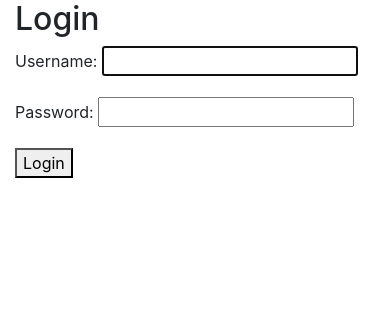
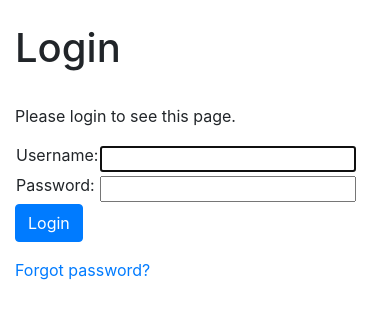
Before and after one commit to kangea/IST303-G4-GroupProject, a Django app: a page that uses products_monitor/templates/registration/login.html in a window 390 px wide. Shown: the part 56-375 px from the top of the page. Run offline with Django 3.2, Linux system fonts and the light colour scheme; some libraries are stand-ins or nearby versions.

Commit message:
password reset templates & responsive product img

```diff
--- a/products_monitor/templates/registration/login.html
+++ b/products_monitor/templates/registration/login.html
@@ -1,12 +1,42 @@
 {% extends 'base.html' %}
 
-{% block title %}Login{% endblock %}
+{% block content %}
+<br>
+<h1>Login</h1>
+<br>
+{% if form.errors %}
+  <p>Your username and password didn't match. Please try again.</p>
+{% endif %}
 
-{% block content %}
-  <h2>Login</h2>
-  <form method="post">
-    {% csrf_token %}
-    {{ form.as_p }}
-    <button type="submit">Login</button>
-  </form>
+{% if next %}
+  {% if user.is_authenticated %}
+    <p>Your account doesn't have access to this page. To proceed,
+    please login with an account that has access.</p>
+  {% else %}
+    <p>Please login to see this page.</p>
+  {% endif %}
+{% endif %}
+
+<form method="post" action="{% url 'login' %}">
+{% csrf_token %}
+<table>
+
+<tr>
+  <td>{{ form.username.label_tag }}</td>
+  <td>{{ form.username }}</td>
+</tr>
+
+<tr>
+  <td>{{ form.password.label_tag }}</td>
+  <td>{{ form.password }}</td>
+</tr>
+</table>
+
+<input class="btn btn-primary" type="submit" value="Login" />
+<input type="hidden" name="next" value="{{ next }}" />
+</form>
+
+{# Assumes you setup the password_reset view in your URLconf #}
+<p><a href="{% url 'password_reset' %}">Forgot password?</a></p>
+
 {% endblock %}
--- /dev/null
+++ b/products_monitor/templates/registration/password_reset_complete.html
@@ -0,0 +1,6 @@
+{% extends "base.html" %}
+
+{% block content %}
+  <h1>The password has been changed!</h1>
+  <p><a href="{% url 'login' %}">log in again?</a></p>
+{% endblock %}
--- /dev/null
+++ b/products_monitor/templates/registration/password_reset_done.html
@@ -0,0 +1,5 @@
+{% extends "base.html" %}
+
+{% block content %}
+  <p>We've emailed you instructions for resetting your password. If they haven't arrived in a few minutes, check your spam folder.</p>
+{% endblock %}
--- /dev/null
+++ b/products_monitor/templates/registration/password_reset_email.html
@@ -0,0 +1,2 @@
+You have asked for password reset for email {{ email }}. Follow the link below:
+{{ protocol}}://{{ domain }}{% url 'password_reset_confirm' uidb64=uid token=token %}
--- a/quest/settings.py
+++ b/quest/settings.py
@@ -154,3 +154,5 @@ HAYSTACK_CONNECTIONS = {
 }
 HAYSTACK_SEARCH_RESULTS_PER_PAGE = 10
 HAYSTACK_SIGNAL_PROCESSOR = 'haystack.signals.RealtimeSignalProcessor'
+
+LOGIN_REDIRECT_URL = '/'
--- a/quest/static/products_monitor/stylesheet.css
+++ b/quest/static/products_monitor/stylesheet.css
@@ -10,6 +10,27 @@
   height: 125px;
 }
 
+@media only screen and (min-width: 576px){
+  .product-img {
+    object-fit: cover;
+    height: 200px;
+  }
+}
+
+@media only screen and (min-width: 992px){
+  .product-img {
+    object-fit: cover;
+    height: 100px;
+  }
+}
+
+@media only screen and (min-width: 1200px){
+  .product-img {
+    object-fit: cover;
+    height: 125px;
+  }
+}
+
 .product-name {
   font-size: 0.9rem;
 }
```
Also changed, not shown: products_monitor/templates/products_monitor/products.html (+15 -6 lines), products_monitor/templates/registration/logged_out.html (added, +7 -0 lines), products_monitor/templates/registration/password_reset_confirm.html (added, +29 -0 lines), products_monitor/templates/registration/password_reset_form.html (added, +12 -0 lines).
